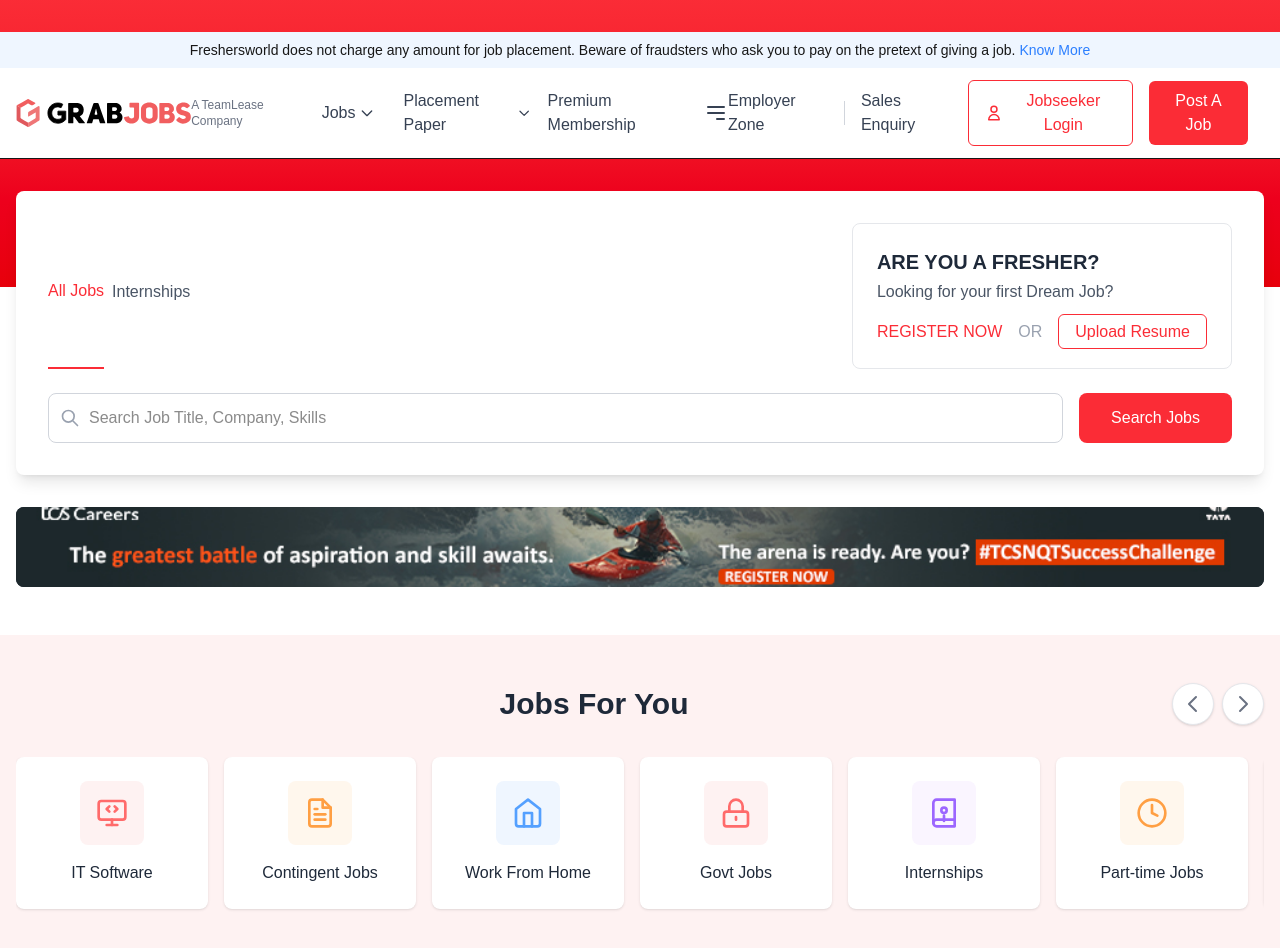
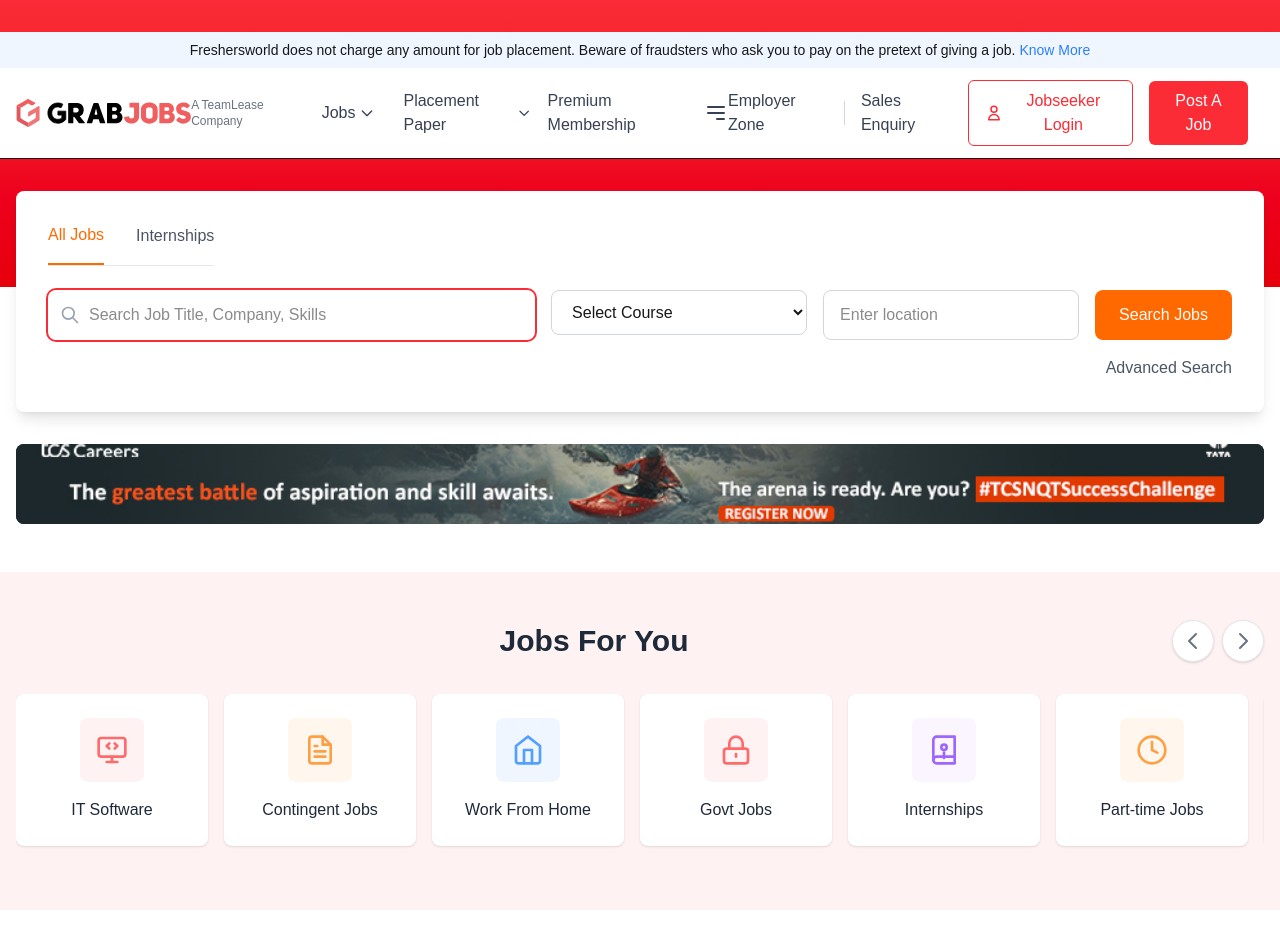
Before and after one commit to Durgesh3805/WebScraping_AiFilteration, a Next.js app in the folder website/: page /HeroPage in a window 1280 px wide. Shown: the top 948 px of the page. After the commit the page ends 910 px from the top, so only its background shows below. Built offline with nearby package versions, Linux system fonts and the light colour scheme.

Commit message:
Refactored HeroAllJobSearch layout, updated navigation components, and added Profile page

```diff
--- a/website/app/component/HeroAllJobSearch.js
+++ b/website/app/component/HeroAllJobSearch.js
@@ -5,21 +5,10 @@
 import Navbar from './HeroNavBar';
 
 const HeroSection = () => {
-  // State to track which tab is active
-  const [activeTab, setActiveTab] = useState('all'); // Default to All Jobs as in original
+  const [activeTab, setActiveTab] = useState('all');
+  const [expandedSearch, setExpandedSearch] = useState(true); // Always expanded
 
-  // State to track if expanded search is active
-  const [expandedSearch, setExpandedSearch] = useState(false);
 
-  // Handle search box click to expand search
-  const handleSearchFocus = () => {
-    setExpandedSearch(true);
-  };
-
-  // Handle close button click to return to original view
-  const handleClose = () => {
-    setExpandedSearch(false);
-  };
 
   return (
     <>
@@ -30,11 +19,7 @@
 
       <div className="max-w-7xl mx-auto px-4 -mt-24 mb-12">
         <div className="bg-white rounded-lg shadow-lg p-8">
-          {/* Dynamic tabs and search section based on state */}
-          {expandedSearch ? (
-            // EXPANDED SEARCH VERSION - Orange tabs with close button
-            <>
-              {/* Tabs Section with Close Button */}
+          {/* EXPANDED SEARCH VERSION - Orange tabs with close button */}
           <div className="flex justify-between items-center mb-6">
             <div className="flex border-b border-gray-200">
               <button
@@ -55,16 +40,7 @@
               </button>
             </div>
 
-                {/* Cross Button */}
-                <button
-                  className="text-gray-600 hover:text-gray-900"
-                  onClick={handleClose}
-                  aria-label="Close search"
-                >
-                  <svg xmlns="http://www.w3.org/2000/svg" className="h-6 w-6" fill="none" viewBox="0 0 24 24" stroke="currentColor">
-                    <path strokeLinecap="round" strokeLinejoin="round" strokeWidth={2} d="M6 18L18 6M6 6l12 12" />
-                  </svg>
-                </button>
+
           </div>
 
           {/* Search Section - With three fields */}
@@ -117,85 +93,6 @@
               <span className="text-gray-600 hover:text-red-500 cursor-pointer">Advanced Search</span>
             </Link>
           </div>
-            </>
-          ) : (
-            // ORIGINAL VERSION - Red tab and Fresher Box
-            <>
-              <div className="flex flex-col md:flex-row justify-between">
-                <div className="flex space-x-2 mb-6 md:mb-0">
-                  <button
-                    className={`text-red-500 font-medium border-b-2 border-red-500 pb-2`}
-                    onClick={() => setActiveTab('all')}
-                  >
-                    All Jobs
-                  </button>
-                  <button
-                    className={`text-gray-600 hover:text-red-500 font-medium pb-2`}
-                    onClick={() => {
-                      setActiveTab('internships');
-                      setExpandedSearch(true); // Also expand search when clicking internships
-                    }}
-                  >
-                    Internships
-                  </button>
-                </div>
-
-                {/* Right side - Fresher box */}
-                <div className="hidden md:block bg-white p-6 rounded-lg border border-gray-200">
-                  <h2 className="text-xl font-bold text-gray-800 mb-1">ARE YOU A FRESHER?</h2>
-                  <p className="text-gray-600 mb-4">Looking for your first Dream Job?</p>
-                  <div className="flex items-center space-x-4">
-                    <Link href="/login">
-                      <span className="text-red-500 font-medium hover:underline cursor-pointer">REGISTER NOW</span>
-                    </Link>
-                    <span className="text-gray-400">OR</span>
-                    <Link href="/upload-resume">
-                      <span className="text-red-500 border border-red-500 rounded-md py-2 px-4 hover:bg-red-50 transition-colors cursor-pointer">Upload Resume</span>
-                    </Link>
-                  </div>
-                </div>
-              </div>
-
-              {/* Simple Search Box */}
-              <div className="mt-6 flex flex-col md:flex-row space-y-4 md:space-y-0 md:space-x-4">
-                <div className="flex-grow relative">
-                  <div className="absolute inset-y-0 left-3 flex items-center pointer-events-none">
-                    <svg className="h-5 w-5 text-gray-400" fill="none" viewBox="0 0 24 24" stroke="currentColor">
-                      <path strokeLinecap="round" strokeLinejoin="round" strokeWidth={2} d="M21 21l-6-6m2-5a7 7 0 11-14 0 7 7 0 0114 0z" />
-                    </svg>
-                  </div>
-                  <input
-                    type="text"
-                    placeholder="Search Job Title, Company, Skills"
-                    className="pl-10 pr-4 py-3 w-full border border-gray-300 rounded-lg focus:outline-none focus:ring-2 focus:ring-red-500 focus:border-transparent"
-                    onFocus={handleSearchFocus}
-                    onClick={handleSearchFocus}
-                  />
-                </div>
-                <button
-                  className="bg-red-500 hover:bg-red-600 text-white font-medium rounded-lg px-8 py-3 transition-colors"
-                  onClick={() => setExpandedSearch(true)}
-                >
-                  Search Jobs
-                </button>
-              </div>
-
-              {/* Mobile Fresher Box */}
-              <div className="md:hidden mt-6 bg-gray-50 p-4 rounded-lg">
-                <h2 className="text-lg font-bold text-gray-800 mb-1">ARE YOU A FRESHER?</h2>
-                <p className="text-gray-600 mb-3">Looking for your first Dream Job?</p>
-                <div className="flex items-center space-x-3">
-                  <Link href="/register">
-                    <span className="text-red-500 font-medium hover:underline cursor-pointer">REGISTER NOW</span>
-                  </Link>
-                  <span className="text-gray-400">OR</span>
-                  <Link href="/upload-resume">
-                    <span className="text-red-500 border border-red-500 rounded-md py-1 px-3 text-sm hover:bg-red-50 transition-colors cursor-pointer">Upload Resume</span>
-                  </Link>
-                </div>
-              </div>
-            </>
-          )}
         </div>
 
         {/* Advertisement Banner - Always present */}
--- a/website/app/component/HeroNavBar.js
+++ b/website/app/component/HeroNavBar.js
@@ -78,7 +78,7 @@
           <span className="hidden md:inline text-gray-700 cursor-pointer">Sales Enquiry</span>
 
           {/* Login Button */}
-          <Link href="/login">
+          <Link href="/Login">
             <button className="hidden md:flex items-center bg-white border border-red-500 text-red-500 rounded-md px-4 py-2 hover:bg-red-50 transition duration-300">
               <svg xmlns="http://www.w3.org/2000/svg" className="h-5 w-5 mr-2" fill="none" viewBox="0 0 24 24" stroke="currentColor">
                 <path strokeLinecap="round" strokeLinejoin="round" strokeWidth={2} d="M16 7a4 4 0 11-8 0 4 4 0 018 0zM12 14a7 7 0 00-7 7h14a7 7 0 00-7-7z" />
@@ -156,7 +156,7 @@
             <span className="text-gray-700">Premium Membership</span>
             <span className="text-gray-700">Employer Zone</span>
             <span className="text-gray-700">Sales Enquiry</span>
-            <Link href="/login">
+            <Link href="/Login">
               <div className="flex items-center text-red-500">
                 <svg xmlns="http://www.w3.org/2000/svg" className="h-5 w-5 mr-2" fill="none" viewBox="0 0 24 24" stroke="currentColor">
                   <path strokeLinecap="round" strokeLinejoin="round" strokeWidth={2} d="M16 7a4 4 0 11-8 0 4 4 0 018 0zM12 14a7 7 0 00-7 7h14a7 7 0 00-7-7z" />
--- a/website/app/component/components/NavbarClient.js
+++ b/website/app/component/components/NavbarClient.js
@@ -78,7 +78,7 @@
       </div>
 
       {/* Desktop Login */}
-      <Link href="/login" className="hidden md:block">
+      <Link href="/Login" className="hidden md:block">
         <button className="bg-red-500 hover:bg-red-600 text-white px-6 py-2 rounded-md transition duration-300">
           Login/Sign Up
         </button>
@@ -154,7 +154,7 @@
             )}
           </div>
 
-          <Link href="/login">
+          <Link href="/Login">
             <button className="bg-red-500 hover:bg-red-600 text-white w-full py-2 rounded-md transition duration-300">
               Login/Sign Up
             </button>
```
Also changed, not shown: website/app/ProfilePage/page.js (added). Lines whose indentation alone changed are shown as unchanged.
